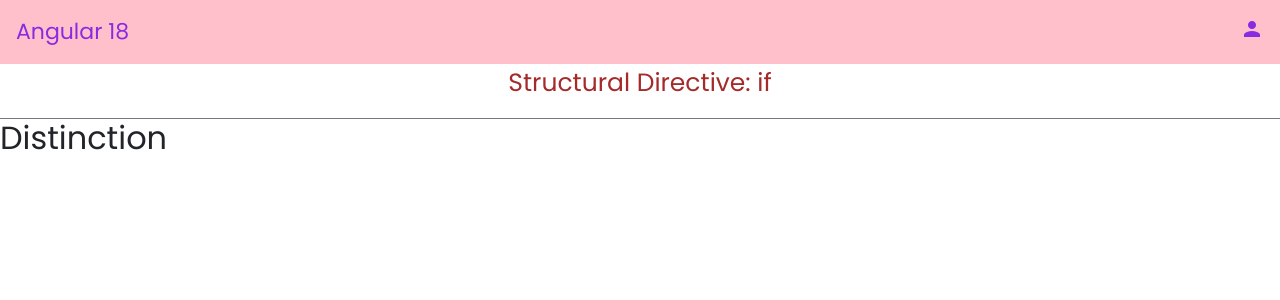
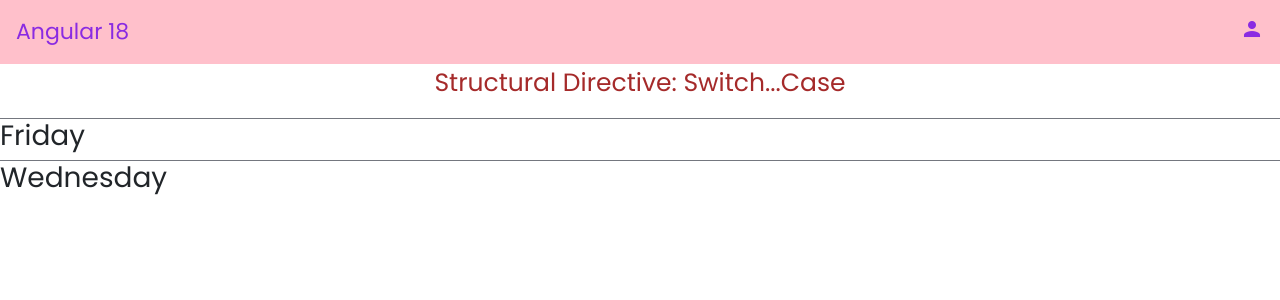
Before and after one commit to SatishKonduru/batch26Angular18Core, an Angular app: page / in a window 1280 px wide. Shown: the top 300 px of the page. Built offline with nearby package versions, Linux system fonts and the light colour scheme.

Commit message:
Switch Case

```diff
--- a/src/app/app.component.html
+++ b/src/app/app.component.html
@@ -18,4 +18,5 @@
 
  <!-- <app-event-binding></app-event-binding> -->
   <!-- <app-temp-ref-variables></app-temp-ref-variables> -->
-   <app-if></app-if>
+   <!-- <app-if></app-if> -->
+<app-switch-case></app-switch-case>
--- a/src/app/app.component.ts
+++ b/src/app/app.component.ts
@@ -9,6 +9,7 @@ import { ClassBindingComponent } from "./components/class-binding/class-binding.
 import { EventBindingComponent } from "./components/event-binding/event-binding.component";
 import { TempRefVariablesComponent } from "./components/temp-ref-variables/temp-ref-variables.component";
 import { IfComponent } from "./components/if/if.component";
+import { SwitchCaseComponent } from "./components/switch-case/switch-case.component";
 
 
 
@@ -16,7 +17,7 @@ import { IfComponent } from "./components/if/if.component";
 @Component({
   selector: 'app-root',
   standalone: true,
-  imports: [RouterOutlet, MatButtonModule, HeaderComponent, InterpolationComponent, PropertyBindingComponent, StyleBindingComponent, ClassBindingComponent, EventBindingComponent, TempRefVariablesComponent, IfComponent],
+  imports: [RouterOutlet, MatButtonModule, HeaderComponent, InterpolationComponent, PropertyBindingComponent, StyleBindingComponent, ClassBindingComponent, EventBindingComponent, TempRefVariablesComponent, IfComponent, SwitchCaseComponent],
   templateUrl: './app.component.html',
   styleUrl: './app.component.css',
   preserveWhitespaces: true
--- /dev/null
+++ b/src/app/components/switch-case/switch-case.component.html
@@ -0,0 +1,50 @@
+<div style="display: flex; justify-content: center;" >
+    <p style="font-size: 25px; color: brown;">Structural Directive: Switch...Case</p>
+</div>
+<mat-divider></mat-divider>
+<!-- before Angualr 17 (<=16) -->
+ <div [ngSwitch]="day">
+
+    <div *ngSwitchCase = "0">
+        <h3>Sunday</h3>
+    </div>
+    <div *ngSwitchCase = "1">
+        <h3>Monday</h3>
+    </div>
+    <div *ngSwitchCase = "2">
+        <h3>Tuesday</h3>
+    </div>
+    <div *ngSwitchCase = "3">
+        <h3>Wednesday</h3>
+    </div>
+    <div *ngSwitchCase = "4">
+        <h3>Thursday</h3>
+    </div>
+    <div *ngSwitchCase = "5">
+        <h3>Friday</h3>
+    </div>
+    <div *ngSwitchCase = "6">
+        <h3>Saturday</h3>
+    </div>
+    <div *ngSwitchDefault>
+        <h3>Invalid Choice</h3>
+    </div>
+ </div>
+<mat-divider></mat-divider>
+ @switch (color) {
+    @case ('white') {
+        <h3>Sunday</h3>
+    }
+    @case ('rose') {
+        <h3>Monday</h3>
+    }
+    @case ('black') {
+        <h3>Tuesday</h3>
+    }
+    @case ('pink') {
+        <h3>Wednesday</h3>
+    }
+    @default {
+        <h3>Invalid Choice</h3>
+    }
+ }
--- /dev/null
+++ b/src/app/components/switch-case/switch-case.component.ts
@@ -0,0 +1,15 @@
+import { CommonModule } from '@angular/common';
+import { Component } from '@angular/core';
+import {MatDividerModule} from '@angular/material/divider';
+
+@Component({
+  selector: 'app-switch-case',
+  standalone: true,
+  imports: [MatDividerModule, CommonModule],
+  templateUrl: './switch-case.component.html',
+  styleUrl: './switch-case.component.css'
+})
+export class SwitchCaseComponent {
+  public day = 5
+  color = 'pink'
+}
```
Also changed, not shown: src/app/components/switch-case/switch-case.component.css (added).
